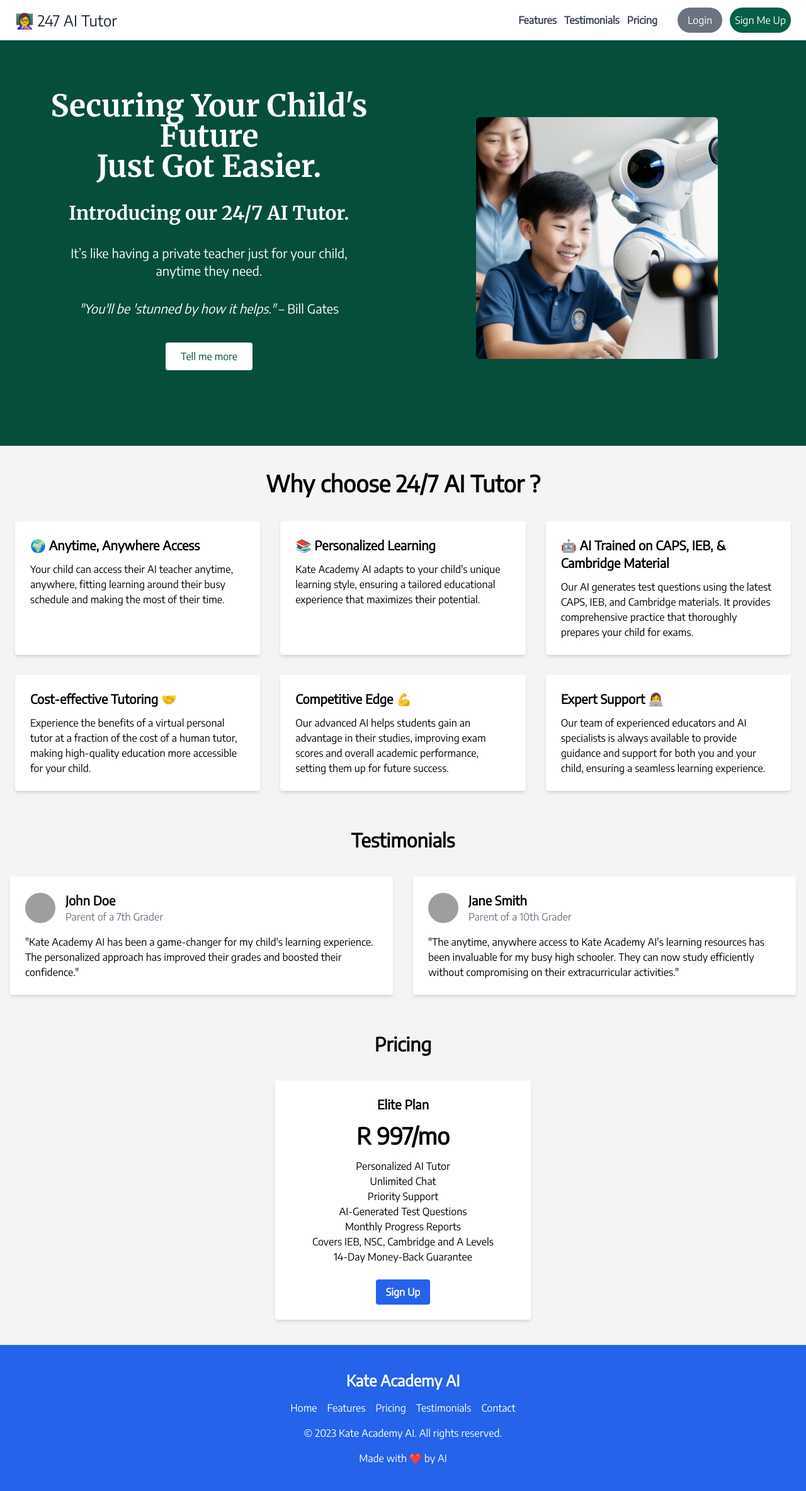
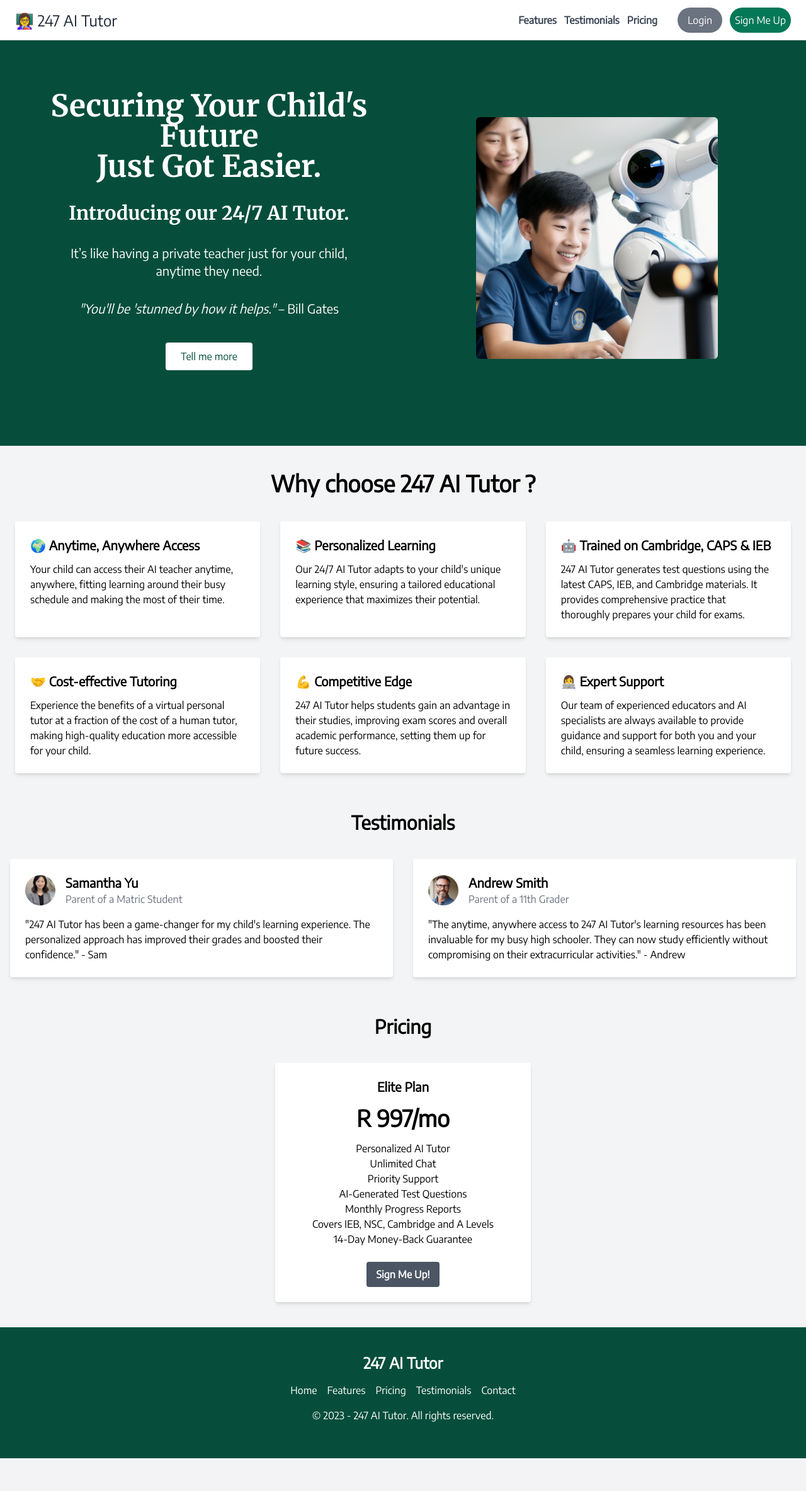
Before and after one commit to coldmagic/247AItutor, a Flask app: page / in a window 1280 px wide. Shown: the whole page at 63% size. After the commit the page ends 2316 px from the top, so only its background shows below. Run offline with Flask 3, Linux system fonts and the light colour scheme; some web fonts are replaced; grey boxes are pictures that could not be loaded.

Commit message:
updated landing page

```diff
--- a/main.py
+++ b/main.py
@@ -147,8 +147,8 @@
         "cancel_url": url_for('cancel', _external=True),
         "m_payment_id": "UniqueId",  # replace with your actual unique ID
         "amount": "997.00",
-        "item_name": "Kate Academy AI - Monthly Subscription",
-        "item_description": "Kate Academy AI - Monthly Subscription",
+        "item_name": "247 AI Tutor - Monthly Subscription",
+        "item_description": "247 AI Tutor - Monthly Subscription",
         "email_confirmation": "1",
         "confirmation_address": user.email,
         "payment_method": "cc",
@@ -194,7 +194,9 @@
     # Return a 200 OK response
     return '', 200
 
-
+@app.route('/cancel')
+def cancel():
+    return render_template('cancel.html')
 
 @app.route('/logout')
 def logout():
--- a/templates/checkout.html
+++ b/templates/checkout.html
@@ -53,7 +53,7 @@
   <!-- Order Summary -->
   <h2>Order Summary</h2>
   <ul>
-    <li>1 x 🙋‍♀️ Kate Academy AI - Monthly Subscription - R997.00</li>
+    <li>1 x 👩‍🏫 247 AI Tutor - Monthly Subscription - R997.00</li>
     <!-- You can add more items here if needed -->
   </ul>
   <p>*Cancel at anytime. 14-day money back guarantee.</p>
--- a/templates/landing.html
+++ b/templates/landing.html
@@ -44,7 +44,7 @@
           <a href="#testimonials" class="text-gray-700 hover:text-gray-900 font-bold font-encode">Testimonials</a>
           <a href="#pricing" class="text-gray-700 hover:text-gray-900 pr-5 font-bold font-encode">Pricing</a>
           <a href="/login" class="bg-gray-500 text-white px-4 py-2 rounded-full hover:bg-gray-700">Login</a>
-          <a href="/register" class="bg-green-800 text-white px-2 py-2 rounded-full hover:bg-green-700">Sign Me Up</a>
+          <a href="/register" class="bg-green-700 text-white px-2 py-2 rounded-full hover:bg-green-900">Sign Me Up</a>
       </div>
     </div>
   </nav>
@@ -74,37 +74,37 @@
 <!-- Features Section -->
 <section class="py-10 bg-gray-100" id="features">
   <div class="container mx-auto px-6">
-    <h2 class="text-center text-3xl md:text-4xl font-bold text-black-800 mb-10">Why choose 24/7 AI Tutor ?</h2>
+    <h2 class="text-center text-3xl md:text-4xl font-bold text-black-800 mb-10">Why choose 247 AI Tutor ?</h2>
     <div class="grid grid-cols-1 md:grid-cols-2 lg:grid-cols-3 gap-8">
       <!-- Feature 1 -->
       <div class="bg-white shadow-md rounded p-6">
-        <h5 class="text-xl font-bold mb-3">🌍 Anytime, Anywhere Access </h5>
+        <h5 class="text-xl font-bold text-black-800 mb-3">🌍 Anytime, Anywhere Access </h5>
         <p>Your child can access their AI teacher anytime, anywhere, fitting learning around their busy schedule and making the most of their time.</p>
       </div>
       <!-- Feature 2 -->
       <div class="bg-white shadow-md rounded p-6">
-        <h5 class="text-xl font-bold mb-3">📚 Personalized Learning</h5>
-        <p>Kate Academy AI adapts to your child's unique learning style, ensuring a tailored educational experience that maximizes their potential.</p>
+        <h5 class="text-xl font-bold text-black-800 mb-3">📚 Personalized Learning</h5>
+        <p>Our 24/7 AI Tutor adapts to your child's unique learning style, ensuring a tailored educational experience that maximizes their potential.</p>
       </div>
      <!-- Feature 3 -->
       <div class="bg-white shadow-md rounded p-6">
-        <h5 class="text-xl font-bold mb-3">🤖 AI Trained on CAPS, IEB, & Cambridge Material </h5>
-        <p>Our AI generates test questions using the latest CAPS, IEB, and Cambridge materials. It provides comprehensive practice that thoroughly prepares your child for exams.</p>
+        <h5 class="text-xl font-bold text-black-800 mb-3">🤖 Trained on Cambridge, CAPS & IEB </h5>
+        <p>247 AI Tutor generates test questions using the latest CAPS, IEB, and Cambridge materials. It provides comprehensive practice that thoroughly prepares your child for exams.</p>
       </div>
      <!-- Feature 4 -->
       <div class="bg-white shadow-md rounded p-6">
-        <h5 class="text-xl font-bold mb-3">Cost-effective Tutoring 🤝</h5>
+        <h5 class="text-xl font-bold text-black-800 mb-3">🤝 Cost-effective Tutoring</h5>
         <p>Experience the benefits of a virtual personal tutor at a fraction of the cost of a human tutor, making high-quality education more accessible for your child.</p>
       </div>
       <!-- Feature 5 -->
       <div class="bg-white shadow-md rounded p-6">
-        <h5 class="text-xl font-bold mb-3">Competitive Edge 💪</h5>
-        <p>Our advanced AI helps students gain an advantage in their studies, improving exam scores and overall academic performance, setting them up for future success.</p>
+        <h5 class="text-xl font-bold text-black-800 mb-3"> 💪 Competitive Edge</h5>
+        <p>247 AI Tutor helps students gain an advantage in their studies, improving exam scores and overall academic performance, setting them up for future success.</p>
       </div>
       <!-- Feature 6 -->
       <div class="bg-white shadow-md rounded p-6">
-        <h5 class="text-xl font-bold mb-3">Expert Support 👩‍💻</h5>
-        <p>Our team of experienced educators and AI specialists is always available to provide guidance and support for both you and your child, ensuring a seamless learning experience.</p>
+        <h5 class="text-xl font-bold text-black-800 mb-3"> 👩‍💻 Expert Support</h5>
+        <p>Our team of experienced educators and AI specialists are always available to provide guidance and support for both you and your child, ensuring a seamless learning experience.</p>
       </div>
     </div>
   </div>
@@ -118,25 +118,25 @@
       <!-- Testimonial 1 -->
       <div class="bg-white shadow-md rounded p-6">
         <div class="flex items-center mb-4">
-          <img class="w-12 h-12 rounded-full mr-4" src="testimonial-image-1.jpg" alt="Testimonial Image 1">
+          <img class="w-12 h-12 rounded-full mr-4" src="static/images/testimonial-image-1.png" alt="Testimonial Image 1">
           <div>
-            <h5 class="text-xl font-bold">John Doe</h5>
-            <p class="text-gray-500">Parent of a 7th Grader</p>
+            <h5 class="text-xl font-bold">Samantha Yu</h5>
+            <p class="text-gray-500">Parent of a Matric Student</p>
           </div>
         </div>
-        <p>"Kate Academy AI has been a game-changer for my child's learning experience. The personalized approach has improved their grades and boosted their confidence."</p>
+        <p>"247 AI Tutor has been a game-changer for my child's learning experience. The personalized approach has improved their grades and boosted their confidence." - Sam</p>
       </div>
 
       <!-- Testimonial 2 -->
       <div class="bg-white shadow-md rounded p-6">
         <div class="flex items-center mb-4">
-          <img class="w-12 h-12 rounded-full mr-4" src="testimonial-image-2.jpg" alt="Testimonial Image 2">
+          <img class="w-12 h-12 rounded-full mr-4" src="static/images/testimonial-image-2.png" alt="Testimonial Image 2">
           <div>
-            <h5 class="text-xl font-bold">Jane Smith</h5>
-            <p class="text-gray-500">Parent of a 10th Grader</p>
+            <h5 class="text-xl font-bold">Andrew Smith</h5>
+            <p class="text-gray-500">Parent of a 11th Grader</p>
           </div>
         </div>
-        <p>"The anytime, anywhere access to Kate Academy AI's learning resources has been invaluable for my busy high schooler. They can now study efficiently without compromising on their extracurricular activities."</p>
+        <p>"The anytime, anywhere access to 247 AI Tutor's learning resources has been invaluable for my busy high schooler. They can now study efficiently without compromising on their extracurricular activities." - Andrew</p>
       </div>
     </div>
   </div>
@@ -162,7 +162,9 @@
             <li>14-Day Money-Back Guarantee</li>
           </ul>
           <div class="w-full text-center">
-            <button class="mx-auto block bg-blue-600 hover:bg-blue-700 text-white font-bold py-2 px-4 rounded">Sign Up</button>
+            <a href="/checkout">
+            <button class="mx-auto block bg-gray-600 hover:bg-green-900 text-white font-bold py-2 px-4 rounded">Sign Me Up!</button>
+            </a>
           </div>
         </div>
       </div>
@@ -170,21 +172,20 @@
   </div>
 </section>
 
-
 <!-- Footer Section -->
-<footer class="bg-blue-600 py-10">
+<footer class="bg-green-900 py-10">
   <div class="container mx-auto px-4">
     <div class="text-center">
-      <h3 class="text-2xl font-bold text-white mb-4">Kate Academy AI</h3>
+      <h3 class="text-2xl font-bold text-white mb-4">247 AI Tutor</h3>
       <ul class="flex flex-wrap justify-center gap-4 mb-4">
-        <li><a href="#" class="text-white hover:underline">Home</a></li>
-        <li><a href="#" class="text-white hover:underline">Features</a></li>
-        <li><a href="#" class="text-white hover:underline">Pricing</a></li>
-        <li><a href="#" class="text-white hover:underline">Testimonials</a></li>
+        <li><a href="#hero" class="text-white hover:underline">Home</a></li>
+        <li><a href="#features" class="text-white hover:underline">Features</a></li>
+        <li><a href="#pricing" class="text-white hover:underline">Pricing</a></li>
+        <li><a href="#testimonials" class="text-white hover:underline">Testimonials</a></li>
         <li><a href="#" class="text-white hover:underline">Contact</a></li>
       </ul>
-      <p class="text-white mb-4">© 2023 Kate Academy AI. All rights reserved.</p>
-      <p class="text-white">Made with ❤️ by AI</p>
+      <p class="text-white mb-4">© 2023 - 247 AI Tutor. All rights reserved.</p>
+
     </div>
   </div>
 </footer>
```
Also changed, not shown: static/images/testimonial-image-1.png (added), static/images/testimonial-image-2.png (added).
